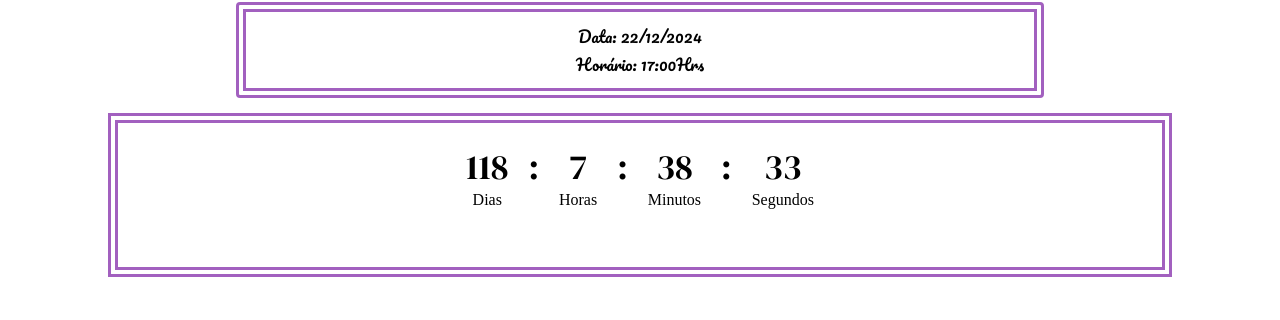
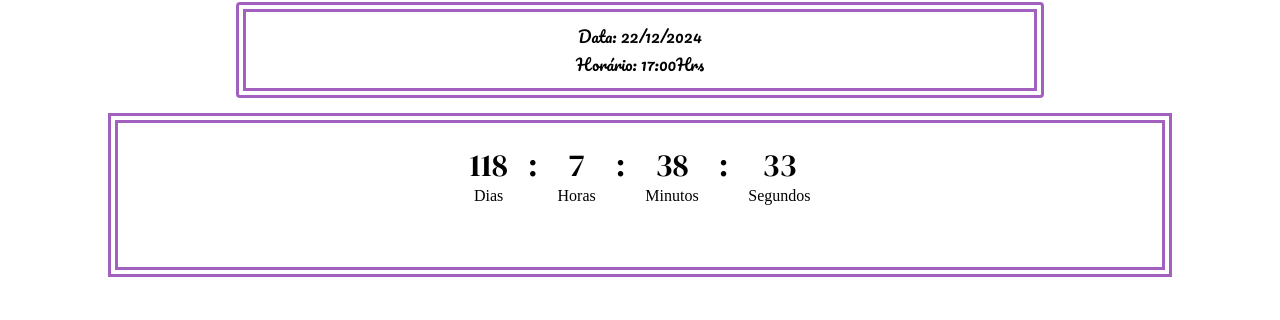
Before and after one commit to Ryk131/D-R, a PHP site: page / in a window 1280 px wide. Shown: the part 2249-2569 px from the top of the page. Run offline with PHP 8.4, Linux system fonts and the light colour scheme; some web fonts are replaced.

Commit message:
Update style.css

```diff
--- a/estilos/style.css
+++ b/estilos/style.css
@@ -271,7 +271,6 @@ nav > a:hover {
 
 #form-enviar > input:hover {
     background-color: var(--cor3);
-
 }
 
 #cont {
@@ -293,7 +292,7 @@ nav > a:hover {
 }
 
 #t > p {
-    font-size: 2.2em;
+    font-size: 2em;
     font-family: var(--fonte5);
 }
 
```
